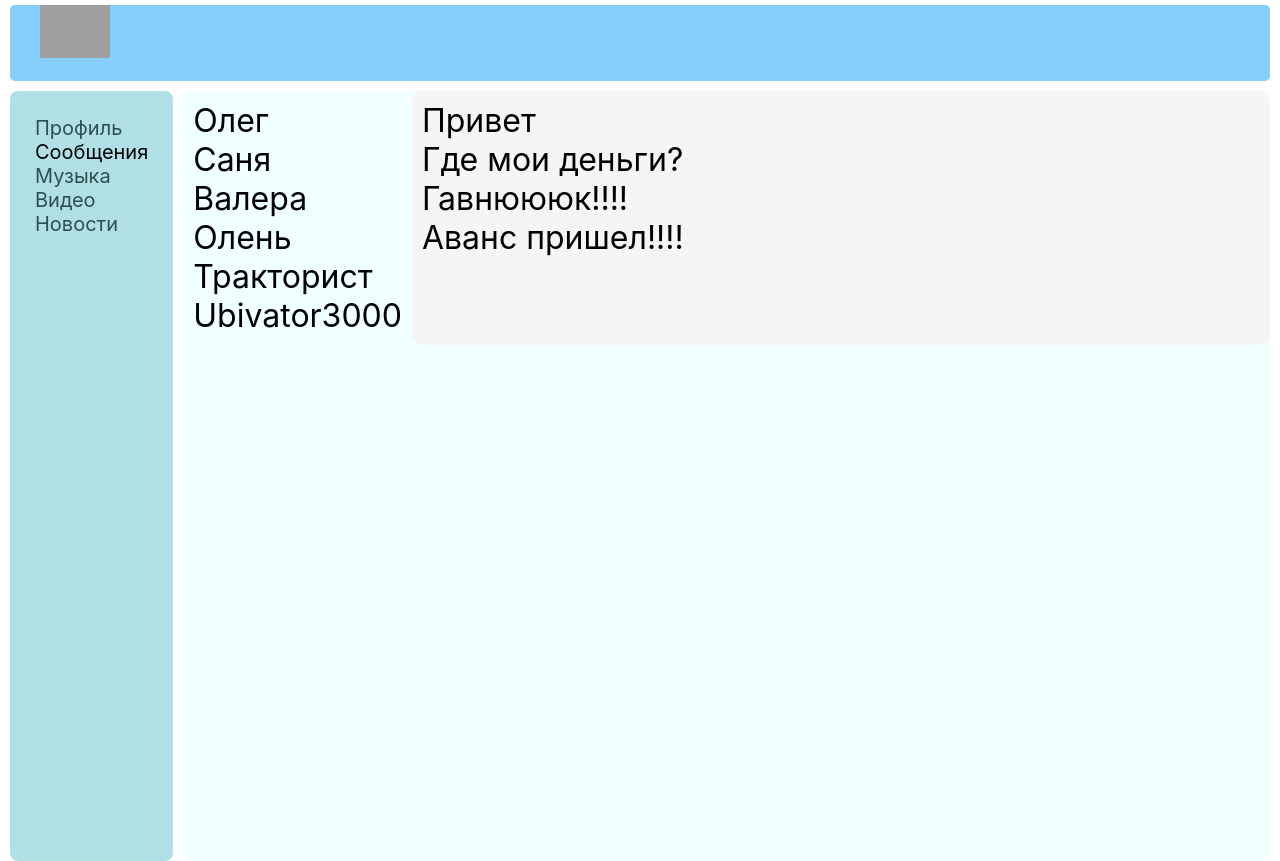
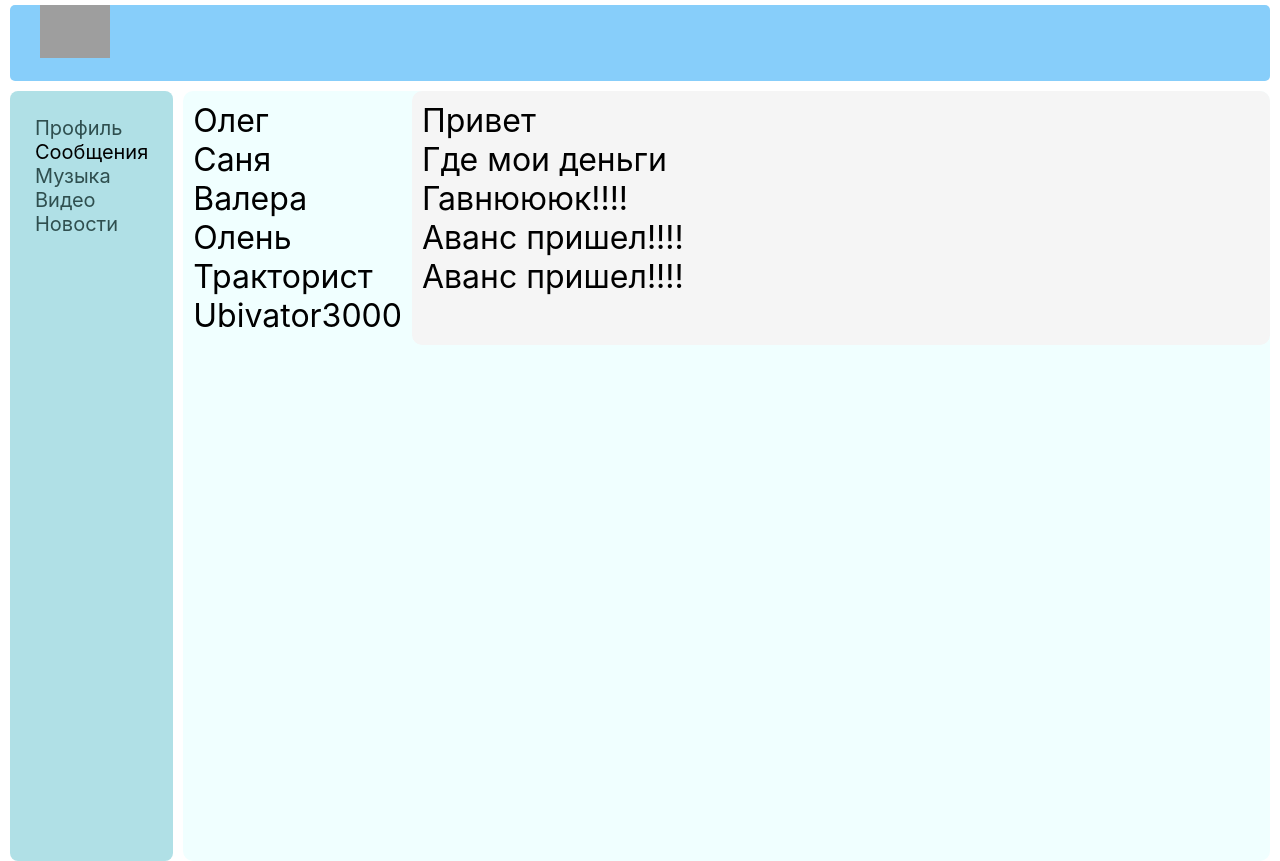
Before and after one commit to XuTPbIu49/React1, a React (Create React App) app: page /dialogs in a window 1280 px wide. Built offline with nearby package versions, Linux system fonts and the light colour scheme; grey boxes are pictures that could not be loaded.

Commit message:
Массив

```diff
--- a/src/Components/Dialogs/Dialogs.jsx
+++ b/src/Components/Dialogs/Dialogs.jsx
@@ -8,42 +8,34 @@ const DialogItem = (props) => {
         <NavLink to={line} activeClassName={s.active}>{props.name}</NavLink>
     </div>
 }
-const Message = (props) => {
-    return <div className={s.massage}>{props.text}</div>
-}
 const Dialogs = (props) => {
-    let DialogsData = [
-        { id: 1, name: "Олег"},
+    const Message = (props) => {
+        return <div className={s.massage}>{props.message}</div>
+    }
+    let dialogs = [
+        {id: 1, name: "Олег"},
         {id: 2, name: "Саня"},
         {id: 3, name: "Валера"},
         {id: 4, name: "Олень"},
         {id: 5, name: "Тракторист"},
         {id: 6, name: "Ubivator3000"}
-    ]
-    let MessegeData = [
-        { id: 1, message: "Олег"},
-        {id: 2, message: "Саня"},
-        {id: 3, message: "Валера"},
-        {id: 4, message: "Олень"},
-        {id: 5, message: "Тракторист"},
-        {id: 6, message: "Ubivator3000"}
-    ]
+    ];
+    let messages = [
+        {id: 1, message: "Привет"},
+        {id: 2, message: "Где мои деньги"},
+        {id: 3, message: "Гавнюююк!!!!"},
+        {id: 4, message: "Аванс пришел!!!!"},
+        {id: 5, message: "Аванс пришел!!!!"}
+    ];
+    let dialogsElements = dialogs.map( d => <DialogItem name={d.name} id={d.id}/>);
+    let messagesElements = messages.map(m => <Message message={m.message}/>);
     return (
         <div className={s.dialogs}>
             <div className={s.dialogsItem}>
-                <DialogItem name={DialogsData[0].name} id={DialogsData[0].id}/>
-                <DialogItem name={DialogsData[1].name} id={DialogsData[1].id}/>
-                <DialogItem name={DialogsData[2].name} id={DialogsData[2].id}/>
-                <DialogItem name={DialogsData[3].name} id={DialogsData[3].id}/>
-                <DialogItem name={DialogsData[4].name} id={DialogsData[4].id}/>
-                <DialogItem name={DialogsData[5].name} id={DialogsData[5].id}/>
-
+                {dialogsElements}
             </div>
             <div className={s.massages}>
-                <Message text="Привет"/>
-                <Message text="Где мои деньги?"/>
-                <Message text="Гавнюююк!!!!"/>
-                <Message text="Аванс пришел!!!!"/>
+                {messagesElements}
             </div>
         </div>
     )
--- a/src/Components/Profile/Mypost/Mypost.jsx
+++ b/src/Components/Profile/Mypost/Mypost.jsx
@@ -3,7 +3,13 @@ import s from './Mypost.module.css';
 import Post from './Post/Post';
 
 
-let Mypost = () => {
+const Mypost = (props) => {
+    let posts = [
+        {id: 1, message: "Hi, Pidor", LikesCount: '😍2'},
+        {id: 2, message: "LoL", LikesCount: '😍5'},
+        {id: 3, message: "her", LikesCount: '😍0'}
+    ]
+    let postsElements = posts.map(p => <Post massage={p.message} LikesCount={p.LikesCount}/>);
     return (
         <div className={s.item}>
             <div className={s.addpost}>
@@ -18,9 +24,7 @@ let Mypost = () => {
                 </div>
             </div>
             <div className={s.post}>
-                <Post massage='Hi, Pidor' LikesCount='😍2'/>
-                <Post massage='LoL' LikesCount='😍5'/>
-                <Post massage='her' LikesCount='😍0'/>
+                {postsElements}
             </div>
         </div>
     )
--- a/src/Components/Profile/Mypost/Mypost.module.css
+++ b/src/Components/Profile/Mypost/Mypost.module.css
@@ -1,4 +1,5 @@
 .item {
+
 }
 .addpost{
     font-size: 30px;
@@ -12,13 +13,14 @@
     margin: auto;
 }
 .addpost button{
-    margin-left: 85%;
+
+/*    margin-left: 85%;
     border-radius: 40px;
     background-color: PaleTurquoise;
     width: 75px;
     height: 32px;
     font-family: "Comic Sans MS";
-    font-weight: bold;
+    font-weight: bold;*/
 }
 .post{
     margin-top: 20px;
--- a/src/Components/Profile/Profile.module.css
+++ b/src/Components/Profile/Profile.module.css
@@ -1,6 +1,6 @@
 .InfoProfile {
     display: grid;
-    grid-template-rows: 290px 1fr 1fr;
+    grid-template-rows: 290px 1fr 3fr;
     grid-template-columns: 1fr 6fr;
     margin-left: 20px;
 }
```
